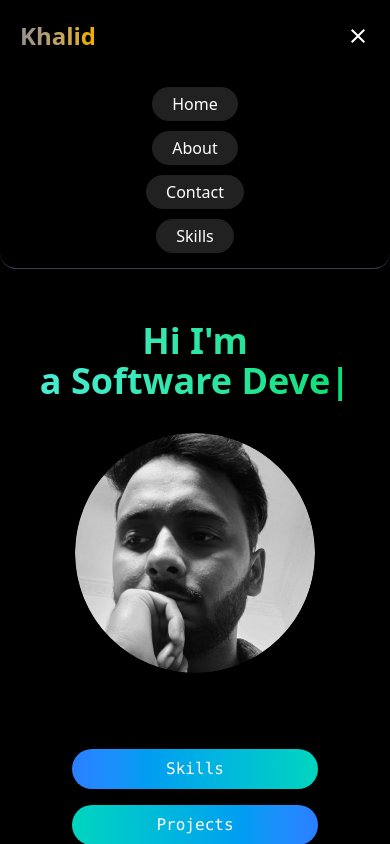
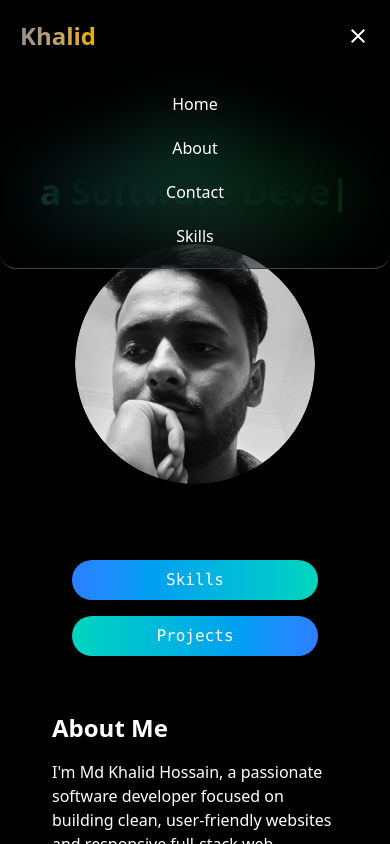
Before and after one commit to MDK528/my-portfolio, a React (Vite) app: page / in a window 390 px wide. Both pictures are taken after a click on the element 358 px from the left and 36 px from the top of the page. Shown: the top 844 px of the page. Built offline with nearby package versions, Linux system fonts and the light colour scheme.

Commit message:
fixed hamburger properly

```diff
--- a/src/components/Header/Header.jsx
+++ b/src/components/Header/Header.jsx
@@ -1,7 +1,4 @@
 import React, {useState} from 'react'
-
-import {Link, NavLink} from 'react-router-dom'
-
 import {HashLink, NavHashLink} from 'react-router-hash-link'
 
 function Header() {
@@ -18,7 +15,7 @@ function toggling(){
   return (
     <>
         <header className='w-full text-white sticky top-0 z-1 opacity-100 bg-transparent'>
-            <nav className='w-full border-b rounded-b-2xl  border-gray-700 backdrop-blur-2xl'>
+            <nav className='w-full border-b rounded-b-2xl  border-gray-700 backdrop-blur-2xl fixed'>
                 <div className='flex justify-between items-center px-5 md:px-8 py-5'>
                     <div>
                         <HashLink to='#' className='md:text-4xl md:font-bold text-2xl font-bold  cursor-pointer bg-linear-to-l from-yellow-500 to-[#949191] bg-clip-text text-transparent'>
@@ -27,7 +24,7 @@ function toggling(){
                     </div>
 
                     <div className='hidden md:flex'>
-                        <ul className='flex gap-5   text-xl'>
+                        <ul className='flex gap-5 text-xl'>
                             <li>
                             <NavHashLink to="#" className='px-5 py-1.5 bg-[#212121] rounded-full hover:bg-slate-800'>
                                 Home
@@ -51,8 +48,6 @@ function toggling(){
                                 Contact
                             </NavHashLink>
                             </li>
-
-
                         </ul>
                     </div>
 
@@ -65,25 +60,25 @@ function toggling(){
                             isOpen ? 'transition-all delay-100 max-h-80 opacity-100' : 'max-h-0 opacity-0 delay-100'}`}>
                     <ul className='mx-auto flex flex-col justify-center items-center gap-5 py-5'>
                             <li>
-                            <NavHashLink to="#" className='px-5 py-1.5 bg-[#212121] rounded-full hover:bg-slate-800'>
+                            <NavHashLink to="#" className='px-5 py-1.5 hover:rounded-full hover:bg-slate-800'>
                                 Home
                             </NavHashLink>
                             </li>
 
                             <li>
-                            <NavHashLink to="#about" className='px-5 py-1.5 bg-[#212121] rounded-full hover:bg-slate-800'>
+                            <NavHashLink to="#about" className='px-5 py-1.5 hover:rounded-full hover:bg-slate-800'>
                                 About
                             </NavHashLink>
                             </li>
 
                             <li>
-                            <NavHashLink to="#contact" className='px-5 py-1.5 bg-[#212121] rounded-full hover:bg-slate-800'>
+                            <NavHashLink to="#contact" className='px-5 py-1.5 hover:rounded-full hover:bg-slate-800'>
                                 Contact
                             </NavHashLink>
                             </li>
 
                             <li>
-                            <NavHashLink to="#skills" className='px-5 py-1.5 bg-[#212121] rounded-full hover:bg-slate-800'>
+                            <NavHashLink to="#skills" className='px-5 py-1.5 hover:rounded-full hover:bg-slate-800'>
                                 Skills
                             </NavHashLink>
                             </li>
--- a/src/components/Home/Home.jsx
+++ b/src/components/Home/Home.jsx
@@ -2,7 +2,6 @@ import React from 'react'
 import MyImage from '../../Image/myimage-rounded.png'
 import Typed from 'typed.js';
 import { useRef, useEffect } from 'react';
-import {Link} from 'react-router-dom'
 import { HashLink } from 'react-router-hash-link';
 
 function Home() {
@@ -26,7 +25,7 @@ function Home() {
 
   return (
     <>
-        <div className='w-full text-white'>
+        <div className='w-full text-white pt-20'>
             <div className='w-full  md:flex md:justify-between px-8 py-5'>
                 <div className='flex justify-center my-8'>
                     <h1 className='text-4xl text-center  md:text-start font-bold md:text-7xl bg-gradient-to-r from-teal-300 to-green-400 bg-clip-text text-transparent'>
```
